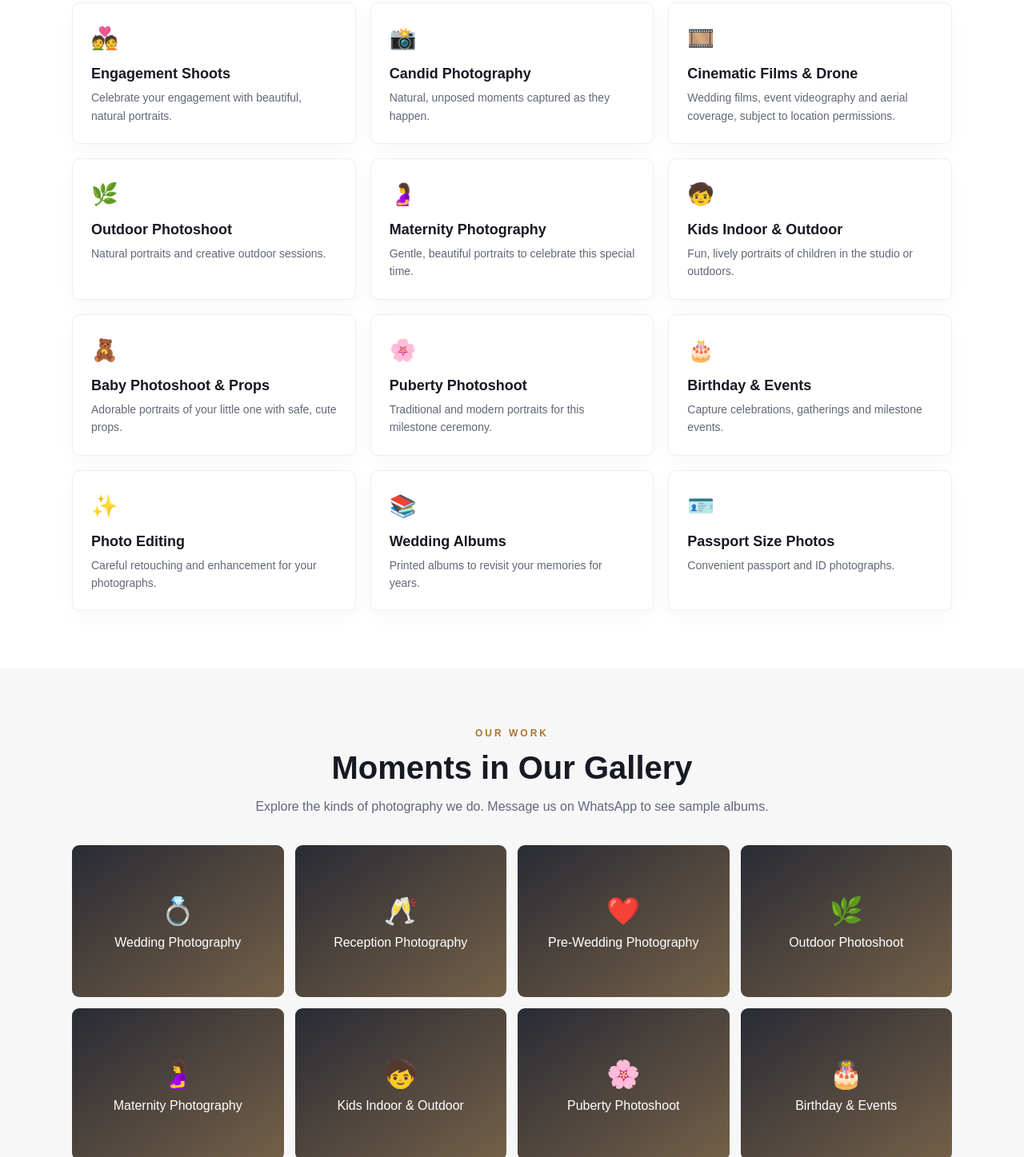
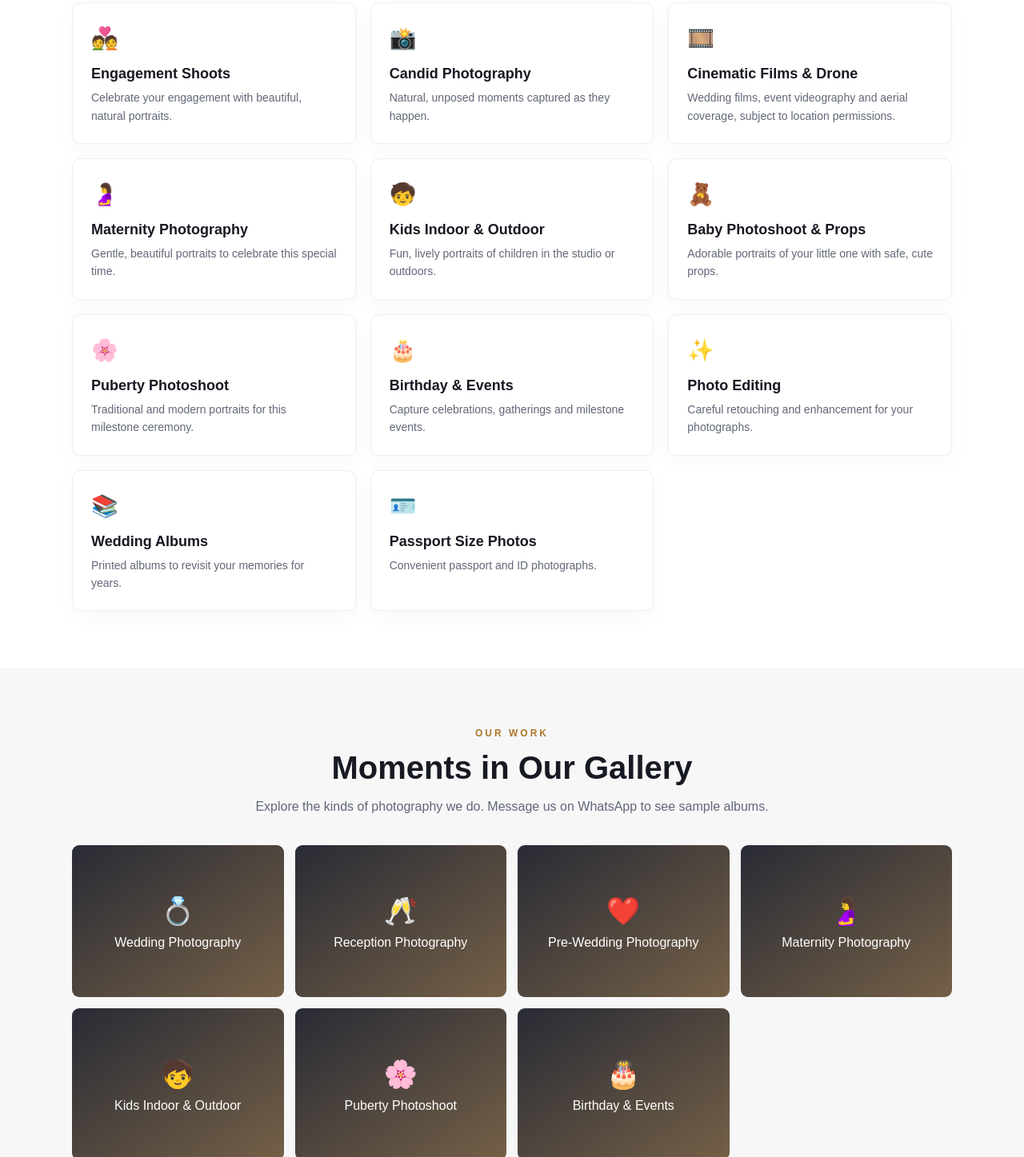
Before and after one commit to fotocornersakthi-a11y/foto-corner-website, a plain HTML site: page index.html in a window 1280 px wide. Shown: the part 1776-3223 px from the top of the page at 80% size. Drawn offline with Linux system fonts and the light colour scheme.

Commit message:
Add files via upload

```diff
--- a/index.html
+++ b/index.html
@@ -106,7 +106,6 @@
         <article class="service"><div class="ico">💑</div><h3>Engagement Shoots</h3><p>Celebrate your engagement with beautiful, natural portraits.</p></article>
         <article class="service"><div class="ico">📸</div><h3>Candid Photography</h3><p>Natural, unposed moments captured as they happen.</p></article>
         <article class="service"><div class="ico">🎞️</div><h3>Cinematic Films &amp; Drone</h3><p>Wedding films, event videography and aerial coverage, subject to location permissions.</p></article>
-        <article class="service"><div class="ico">🌿</div><h3>Outdoor Photoshoot</h3><p>Natural portraits and creative outdoor sessions.</p></article>
         <article class="service"><div class="ico">🤰</div><h3>Maternity Photography</h3><p>Gentle, beautiful portraits to celebrate this special time.</p></article>
         <article class="service"><div class="ico">🧒</div><h3>Kids Indoor &amp; Outdoor</h3><p>Fun, lively portraits of children in the studio or outdoors.</p></article>
         <article class="service"><div class="ico">🧸</div><h3>Baby Photoshoot &amp; Props</h3><p>Adorable portraits of your little one with safe, cute props.</p></article>
@@ -123,7 +122,6 @@
         <div class="gallery-tile"><div><span>💍</span>Wedding Photography</div></div>
         <div class="gallery-tile"><div><span>🥂</span>Reception Photography</div></div>
         <div class="gallery-tile"><div><span>❤️</span>Pre-Wedding Photography</div></div>
-        <div class="gallery-tile"><div><span>🌿</span>Outdoor Photoshoot</div></div>
         <div class="gallery-tile"><div><span>🤰</span>Maternity Photography</div></div>
         <div class="gallery-tile"><div><span>🧒</span>Kids Indoor &amp; Outdoor</div></div>
         <div class="gallery-tile"><div><span>🌸</span>Puberty Photoshoot</div></div>
@@ -140,7 +138,7 @@
             <div><label for="eName">Name *</label><input id="eName" type="text" autocomplete="name" placeholder="Your name" required></div>
             <div><label for="ePhone">Phone *</label><input id="ePhone" type="tel" autocomplete="tel" inputmode="tel" placeholder="Your phone number" required></div>
             <div><label for="eEmail">Email</label><input id="eEmail" type="email" autocomplete="email" placeholder="Your email (optional)"></div>
-            <div><label for="eService">Service</label><select id="eService"><option value="">Select a service (optional)</option><option>Wedding Photography</option><option>Reception Photography</option><option>Pre-Wedding Photography</option><option>Engagement Shoots</option><option>Candid Photography</option><option>Cinematic Films &amp; Drone</option><option>Outdoor Photoshoot</option><option>Maternity Photography</option><option>Kids Indoor &amp; Outdoor</option><option>Baby Photoshoot &amp; Props</option><option>Puberty Photoshoot</option><option>Birthday &amp; Events</option><option>Photo Editing</option><option>Wedding Albums</option><option>Passport Size Photos</option></select></div>
+            <div><label for="eService">Service</label><select id="eService"><option value="">Select a service (optional)</option><option>Wedding Photography</option><option>Reception Photography</option><option>Pre-Wedding Photography</option><option>Engagement Shoots</option><option>Candid Photography</option><option>Cinematic Films &amp; Drone</option><option>Maternity Photography</option><option>Kids Indoor &amp; Outdoor</option><option>Baby Photoshoot &amp; Props</option><option>Puberty Photoshoot</option><option>Birthday &amp; Events</option><option>Photo Editing</option><option>Wedding Albums</option><option>Passport Size Photos</option></select></div>
             <div class="full"><label for="eMsg">Message</label><textarea id="eMsg" placeholder="Tell us your event date, place and what you need"></textarea></div>
             <div class="full"><button type="submit">Send on WhatsApp</button><p class="note" id="enqNote">* Name and phone are required.</p></div>
           </div>
```
